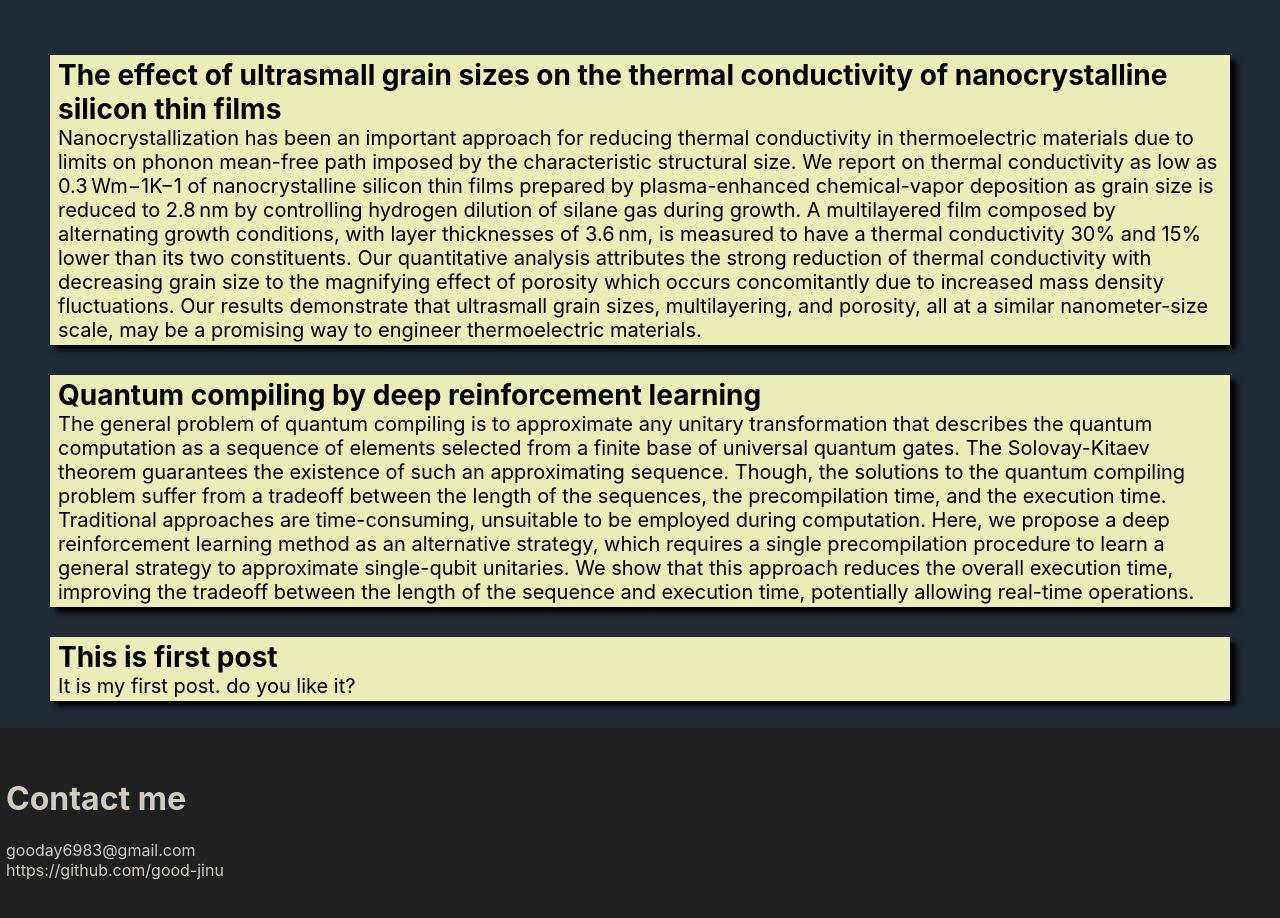
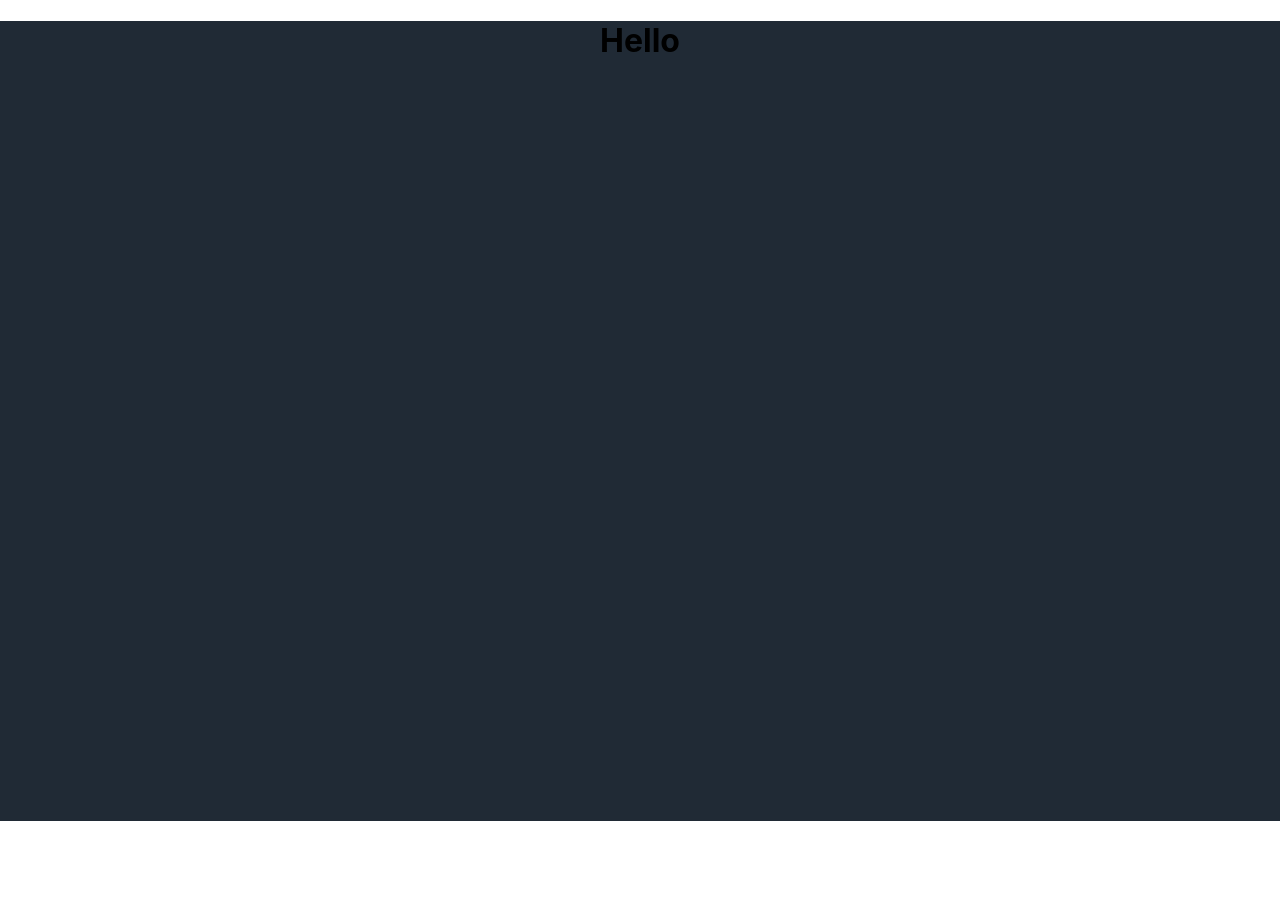
Before and after one commit to good-jinu/blog-old, a React (Create React App) app: page /contents/1 in a window 1280 px wide. Shown: the top 918 px of the page. After the commit the page ends 821 px from the top, so only its background shows below. Built offline with nearby package versions, Linux system fonts and the light colour scheme.

Commit message:
Updates on contents

```diff
--- a/public/contents-datas.json
+++ b/public/contents-datas.json
@@ -1,16 +1,19 @@
 [
   {
+		"cid": 0,
     "title": "This is first post",
-    "body": "It is my first post. do you like it?"
+    "desc": "It is my first post. do you like it?"
   },
 
   {
+		"cid": 1,
     "title": "Quantum compiling by deep reinforcement learning",
-    "body": "The general problem of quantum compiling is to approximate any unitary transformation that describes the quantum computation as a sequence of elements selected from a finite base of universal quantum gates. The Solovay-Kitaev theorem guarantees the existence of such an approximating sequence. Though, the solutions to the quantum compiling problem suffer from a tradeoff between the length of the sequences, the precompilation time, and the execution time. Traditional approaches are time-consuming, unsuitable to be employed during computation. Here, we propose a deep reinforcement learning method as an alternative strategy, which requires a single precompilation procedure to learn a general strategy to approximate single-qubit unitaries. We show that this approach reduces the overall execution time, improving the tradeoff between the length of the sequence and execution time, potentially allowing real-time operations."
+		"desc": "reinforcement learning is challenging on Quantum compiling"
   },
 
   {
+		"cid": 2,
     "title": "The effect of ultrasmall grain sizes on the thermal conductivity of nanocrystalline silicon thin films",
-    "body": "Nanocrystallization has been an important approach for reducing thermal conductivity in thermoelectric materials due to limits on phonon mean-free path imposed by the characteristic structural size. We report on thermal conductivity as low as 0.3 Wm−1K−1 of nanocrystalline silicon thin films prepared by plasma-enhanced chemical-vapor deposition as grain size is reduced to 2.8 nm by controlling hydrogen dilution of silane gas during growth. A multilayered film composed by alternating growth conditions, with layer thicknesses of 3.6 nm, is measured to have a thermal conductivity 30% and 15% lower than its two constituents. Our quantitative analysis attributes the strong reduction of thermal conductivity with decreasing grain size to the magnifying effect of porosity which occurs concomitantly due to increased mass density fluctuations. Our results demonstrate that ultrasmall grain sizes, multilayering, and porosity, all at a similar nanometer-size scale, may be a promising way to engineer thermoelectric materials."
+		"desc": "this article is sooooo awesome!"
   }
 ]
--- a/src/App.js
+++ b/src/App.js
@@ -1,7 +1,7 @@
 import React from 'react';
 import './App.css';
 import { Route, Switch } from 'react-router-dom';
-import { Home, About, Contents, More } from './pages';
+import { Home, About, ContentID, Contents, More } from './pages';
 
 class App extends React.Component {
   constructor(props) {
@@ -22,6 +22,7 @@ class App extends React.Component {
         <Switch>
           <Route exact path="/" component={Home}/>
           <Route path="/about" component={About}/>
+					<Route path="/contents/:cid" component={ContentID}/>
           <Route path="/contents"  component={Contents}/>
           <Route path="/more" component={More}/>
         </Switch>
--- /dev/null
+++ b/src/pages/ContentID.js
@@ -0,0 +1,7 @@
+function ContentID() {
+	return (
+		<h1>Hello</h1>
+	);
+}
+
+export default ContentID;
--- a/src/pages/Contents.js
+++ b/src/pages/Contents.js
@@ -1,4 +1,5 @@
 import React from 'react';
+import { Link } from 'react-router-dom';
 import { Header, Footer } from './structure';
 import axios from 'axios';
 import './Contents.css';
@@ -18,7 +19,7 @@ class Contents extends React.Component {
 
 	async getDatasFromServer() {
 		var rows = [];
-		await axios.get('/contents-datas.json')
+		await axios.get('/blog/contents-datas.json')
 		.then((res)=> {
 			for(let iii=res.data.length-1;iii>=0; iii--) {
 				rows.push(res.data[iii]);
@@ -32,10 +33,12 @@ class Contents extends React.Component {
 
 	render() {
 		const showPostings = this.state.posts.map((item, index)=>
-			<div className="posting" key={index.toString()}>
-				<h1>{item.title}</h1>
-				<p>{item.body}</p>
-			</div>
+			<Link to={item.cid.toString()}>
+				<div className="posting" key={index.toString()}>
+					<h1>{item.title}</h1>
+					<p>{item.desc}</p>
+				</div>
+			</Link>
 		);
 
 		return (
--- a/src/pages/index.js
+++ b/src/pages/index.js
@@ -2,3 +2,4 @@ export { default as Home } from './Home';
 export { default as About} from './About';
 export { default as Contents } from './Contents';
 export { default as More } from './More';
+export { default as ContentID } from './ContentID';
```
